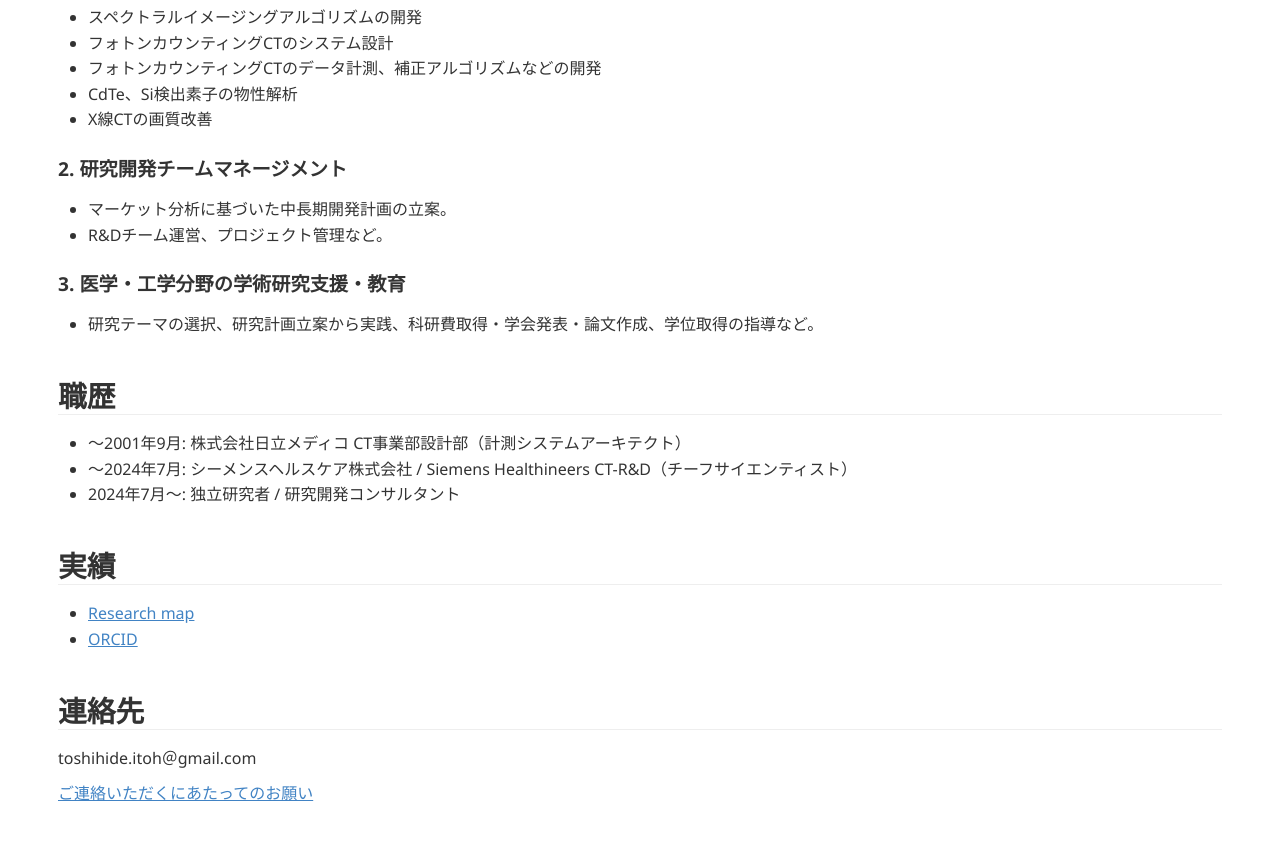
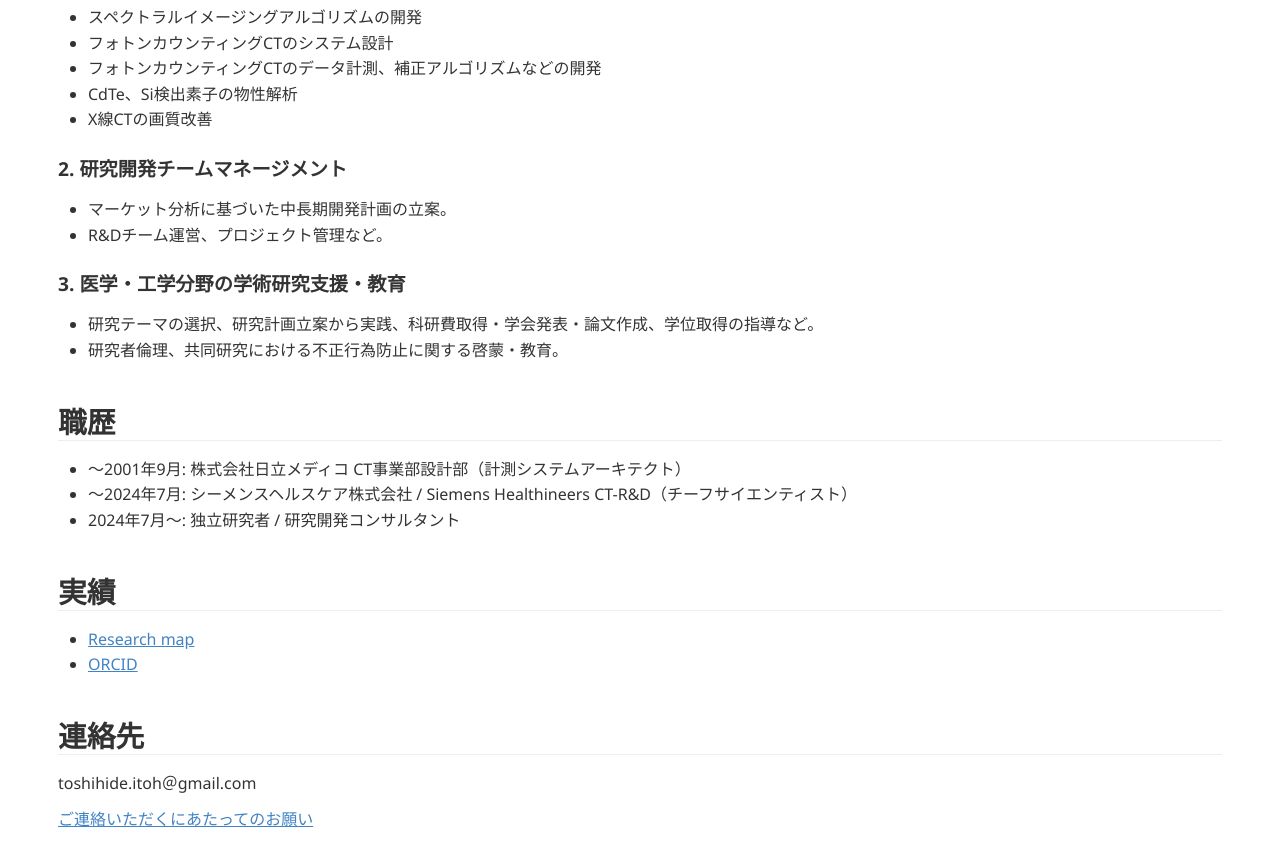
Before and after one commit to tnitoh/tnitoh.github.io, a Jekyll site: the page built from index.md, in a window 1280 px wide and 900 px high, scrolled down 1042 px. Shown: the top 866 px of the window. Built offline with Jekyll 4.4.1, drawn with Linux system fonts in a browser that asks for light colours; Markdown is read by kramdown in place of the engine named in the settings.

Commit message:
Update index.md

```diff
--- a/index.md
+++ b/index.md
@@ -53,6 +53,7 @@ title: Website of Toshihide Itoh
 
 ### 3. 医学・工学分野の学術研究支援・教育
 - 研究テーマの選択、研究計画立案から実践、科研費取得・学会発表・論文作成、学位取得の指導など。
+- 研究者倫理、共同研究における不正行為防止に関する啓蒙・教育。
 
 ## 職歴
 - 〜2001年9月: 株式会社日立メディコ CT事業部設計部（計測システムアーキテクト）
```
